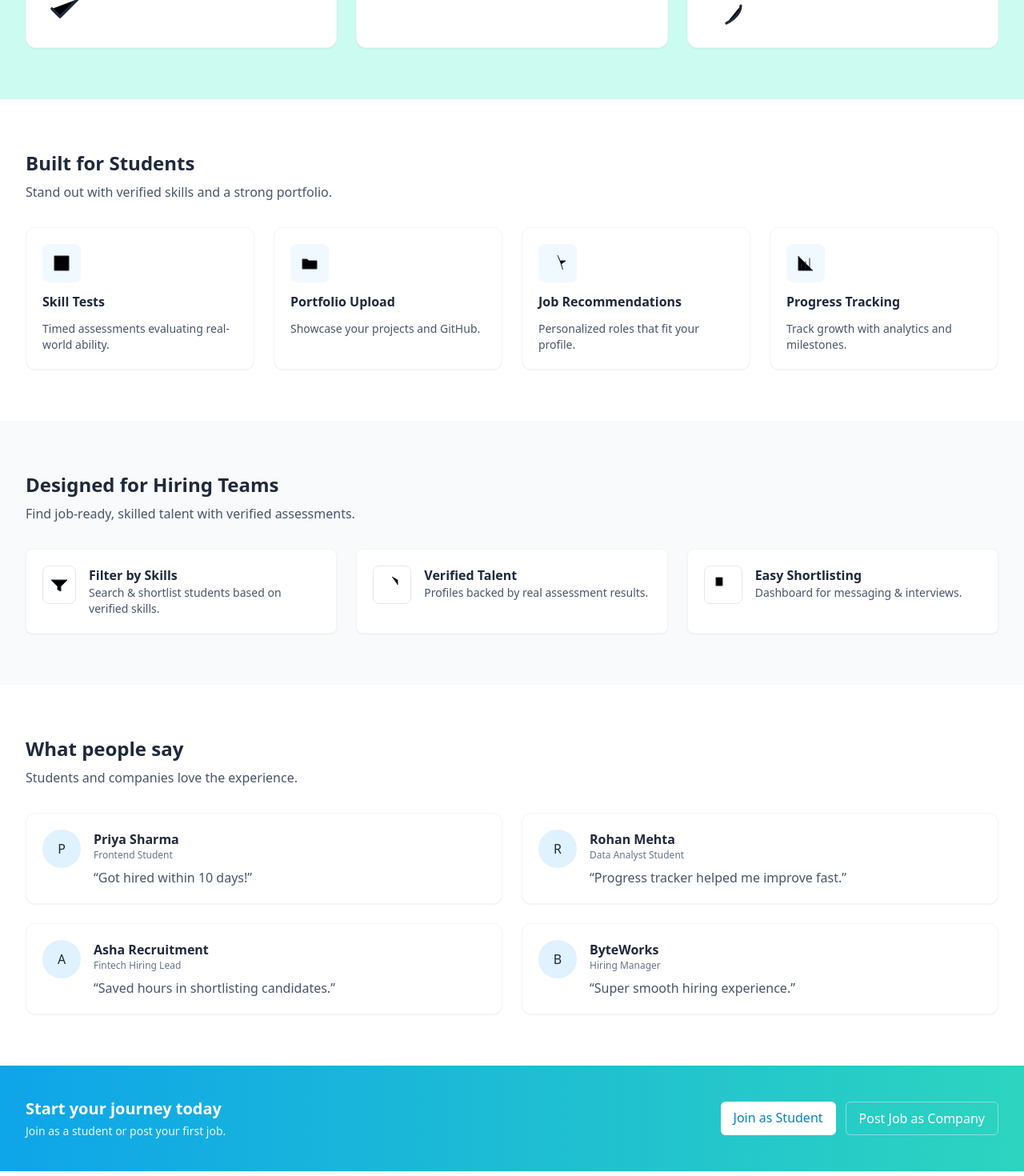
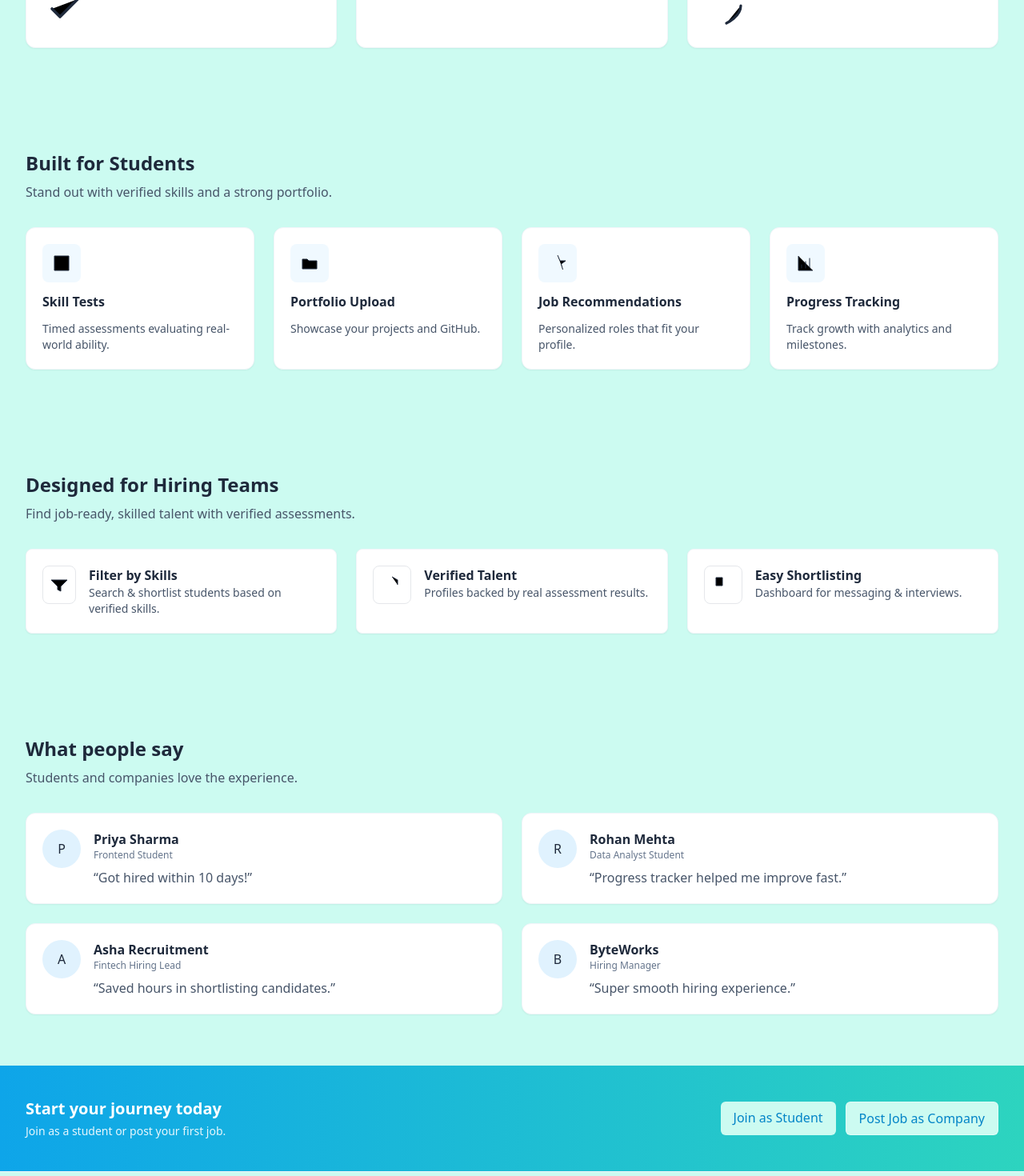
Before and after one commit to Vaishnaviii002/SkillHire, a React (Vite) app: page / in a window 1280 px wide. Shown: the part 940-2410 px from the top of the page at 80% size. Built offline with nearby package versions, Linux system fonts and the light colour scheme.

Commit message:
Initial commit

```diff
--- a/src/LandingPage.jsx
+++ b/src/LandingPage.jsx
@@ -122,7 +122,8 @@ export default function LandingPage() {
         </section>
 
         {/* STUDENT FEATURES */}
-        <section id="students" className="bg-white">
+
+        <section id="students" className=" bg-teal-100">
           <div className="max-w-7xl mx-auto px-6 lg:px-8 py-16">
             <h3 className="text-2xl font-semibold">Built for Students</h3>
             <p className="mt-2 text-slate-600">Stand out with verified skills and a strong portfolio.</p>
@@ -139,7 +140,7 @@ export default function LandingPage() {
         </section>
 
         {/* COMPANY FEATURES */}
-        <section id="companies" className="bg-slate-50">
+        <section id="companies" className=" bg-teal-100">
           <div className="max-w-7xl mx-auto px-6 lg:px-8 py-16">
             <h3 className="text-2xl font-semibold">Designed for Hiring Teams</h3>
             <p className="mt-2 text-slate-600">Find job-ready, skilled talent with verified assessments.</p>
@@ -153,7 +154,7 @@ export default function LandingPage() {
         </section>
 
         {/* TESTIMONIALS */}
-        <section id="testimonials" className="bg-white">
+        <section id="testimonials" className=" bg-teal-100">
           <div className="max-w-7xl mx-auto px-6 lg:px-8 py-16">
             <h3 className="text-2xl font-semibold">What people say</h3>
             <p className="mt-2 text-slate-600">Students and companies love the experience.</p>
@@ -172,13 +173,13 @@ export default function LandingPage() {
           <div className="max-w-7xl mx-auto px-6 lg:px-8 py-10 flex flex-col sm:flex-row items-center justify-between gap-4">
             <div>
               <h4 className="text-xl font-semibold">Start your journey today</h4>
-              <p className="mt-1 text-sm opacity-90">Join as a student or post your first job.</p>
+              <p className="mt-1 text-sm opacity-90 ">Join as a student or post your first job.</p>
             </div>
             <div className="flex gap-3">
-              <a className="px-4 py-2 rounded-md bg-white text-sky-600 font-medium" href="#students">
+              <a className="px-4 py-2 rounded-md  bg-teal-100 text-sky-600 font-medium" href="#students">
                 Join as Student
               </a>
-              <a className="px-4 py-2 rounded-md border border-white/40" href="#companies">
+              <a className="px-4 py-2 rounded-md bg-teal-100 text-sky-600 border border-white/40" href="#companies  ">
                 Post Job as Company
               </a>
             </div>
@@ -186,7 +187,7 @@ export default function LandingPage() {
         </section>
 
         {/* FOOTER */}
-        <footer id="contact" className="bg-white border-t border-slate-100">
+        <footer id="contact" className="bg-teal-100 border-t border-slate-100">
           <div className="max-w-7xl mx-auto px-6 lg:px-8 py-12">
             <div className="grid grid-cols-1 md:grid-cols-4 gap-6">
               <div>
--- a/src/pages/About.jsx
+++ b/src/pages/About.jsx
@@ -3,7 +3,7 @@ import { Link } from "react-router-dom";
 
 export default function About() {
   return (
-    <div className="min-h-screen bg-white text-slate-800 py-16">
+    <div className="min-h-screen bg-teal-50 text-slate-800 py-16">
       <div className="max-w-6xl mx-auto px-6">
         {/* Header */}
         <header className="mb-12 text-center">
--- a/src/pages/Contact.jsx
+++ b/src/pages/Contact.jsx
@@ -21,9 +21,9 @@ export default function ContactUs() {
   }
 
   return (
-    <div className="min-h-screen bg-white text-slate-800">
-      {/* Top nav (simple) */}
-      <header className="border-b">
+    <div className="min-h-screen bg-teal-50 text-slate-800">
+
+      {/* <header className="border-b bg-teal-50">
         <div className="max-w-[1200px] mx-auto px-6 py-4 flex items-center justify-between">
           <div className="text-teal-600 font-bold text-xl">SkillHire</div>
           <nav className="space-x-6 text-sm text-slate-600 hidden md:flex">
@@ -37,10 +37,10 @@ export default function ContactUs() {
             <button className="text-sm bg-sky-500 text-white px-3 py-1 rounded-full">Sign Up</button>
           </div>
         </div>
-      </header>
+      </header> */}
 
       {/* Hero */}
-      <section className="py-12 bg-gradient-to-r from-slate-50 to-white">
+      <section className="py-12 bg-gradient-to-r from-slate-50 to-teal-50">
         <div className="max-w-[1100px] mx-auto px-6 text-center">
           <div className="inline-flex items-center justify-center w-12 h-12 rounded-full bg-white shadow mb-4">
             {/* chat icon placeholder */}
@@ -49,7 +49,7 @@ export default function ContactUs() {
             </svg>
           </div>
 
-          <h1 className="text-4xl font-extrabold">Get in Touch</h1>
+          <h1 className="text-4xl bg-teal-50 font-extrabold">Get in Touch</h1>
           <p className="mt-3 text-slate-500 max-w-2xl mx-auto">Have questions about SkillHire? We'd love to hear from you. Our support team is here to help and will get back to you as soon as possible.</p>
         </div>
       </section>
--- a/src/pages/ForCompanies.jsx
+++ b/src/pages/ForCompanies.jsx
@@ -1,12 +1,6 @@
 import React, { useState } from "react";
 import { Link } from "react-router-dom";
 
-/**
- * Robust ForCompanies page:
- * - Tries to load each logo (remote or local)
- * - On image error shows initials fallback and logs the URL
- * - Optionally preferLocal=true to use local /public/logos/* files
- */
 
 const PREFER_LOCAL = false; // set true if you put logos in public/logos/
 
@@ -72,7 +66,7 @@ export default function ForCompanies() {
   }
 
   return (
-    <div className="min-h-screen bg-white text-slate-800 py-12">
+    <div className="min-h-screen bg-teal-50 text-slate-800 py-12">
       <div className="max-w-6xl mx-auto px-6">
         <header className="mb-8 grid md:grid-cols-2 gap-8 items-center">
           <div>
@@ -85,7 +79,7 @@ export default function ForCompanies() {
 
             <div className="mt-6 flex gap-3">
               <button onClick={openModal} className="px-5 py-3 rounded-lg bg-gradient-to-r from-sky-500 to-teal-400 text-white font-semibold shadow">Request a demo</button>
-              <Link to="/signup" className="px-5 py-3 rounded-lg border">Partner with SkillHire</Link>
+              <Link to="/signup" className="px-5 py-3 bg-white rounded-lg border">Partner with SkillHire</Link>
             </div>
           </div>
 
--- a/src/pages/ForStudents.jsx
+++ b/src/pages/ForStudents.jsx
@@ -210,7 +210,7 @@ export default function StudentDashboard() {
   const openApplications = () => setShowApplicationsModal(true);
 
   return (
-    <div className="min-h-screen bg-white text-slate-800">
+    <div className="min-h-screen bg-teal-100 text-slate-800">
       {/* hidden file input for portfolio */}
       <input
         type="file"
@@ -227,13 +227,13 @@ export default function StudentDashboard() {
         </div>
       )}
 
-      <div className="max-w-[1200px] mx-auto px-6 py-8 grid grid-cols-12 gap-6">
+      <div className=" bg-teal-50 mx-auto px-6 py-8 grid grid-cols-12 gap-6">
         {/* Sidebar */}
         <aside className="col-span-2 border-r pr-4 sticky top-6 h-fit">
-          <div className="text-teal-600 font-bold text-xl mb-6">SkillHire</div>
+          <div className="text-teal-700 font-bold text-xl mb-6">SkillHire</div>
 
           <nav className="text-sm space-y-2">
-            <div className="py-2 px-3 rounded-md bg-slate-50 font-medium">Dashboard</div>
+            <div className="py-2 px-3 rounded-md bg-white font-medium">Dashboard</div>
             <div
               onClick={() => navigate("/jobs")}
               className="py-2 px-3 rounded-md hover:bg-slate-50 cursor-pointer"
@@ -248,7 +248,7 @@ export default function StudentDashboard() {
               <span className="ml-2 text-xs bg-blue-50 px-2 rounded-full">{user.applications}</span>
             </div>
 
-            <div className="mt-6 font-semibold">Profile</div>
+            <div className="py-2 px-3 rounded-md bg-white font-medium">Profile</div>
             <div
               onClick={handleOpenProfile}
               className="py-2 px-3 rounded-md hover:bg-slate-50 cursor-pointer"
@@ -274,7 +274,7 @@ export default function StudentDashboard() {
               Assessments
             </div>
 
-            <div className="mt-6 font-semibold">Resources</div>
+            <div className="py-2 px-3 rounded-md bg-white font-medium">Resources</div>
             <div className="py-2 px-3 rounded-md hover:bg-slate-50 cursor-pointer">How it Works</div>
             <div className="py-2 px-3 rounded-md hover:bg-slate-50 cursor-pointer">Help Center</div>
             <div className="py-2 px-3 rounded-md hover:bg-slate-50 cursor-pointer">Settings</div>
@@ -335,7 +335,7 @@ export default function StudentDashboard() {
               </button>
               <button
                 onClick={openApplications}
-                className="text-sm text-slate-500"
+                className="text-sm font-semibold border-b-2 border-teal-400 pb-2"
               >
                 My Applications
               </button>
```
